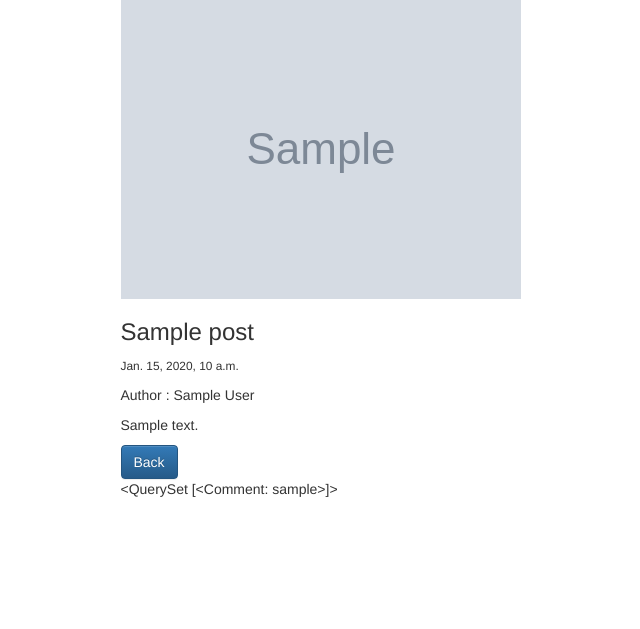
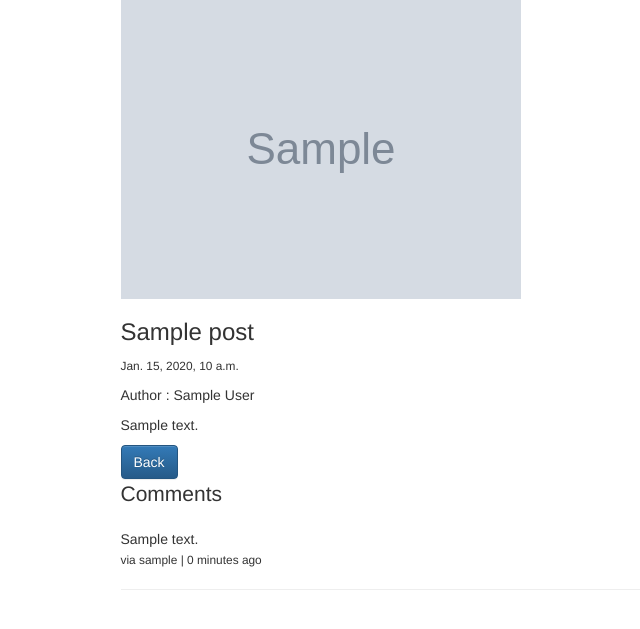
Before and after one commit to shawon922/django-blog, a Django app: page /posts/detail/1/ in a window 1280 px wide. Shown: the part 128-757 px from the top of the page, without its empty margins (242-882 px from the left). Run offline with Django 3.2, Linux system fonts and the light colour scheme; tables that the repository leaves empty hold one stand-in row (values such as "Sample post"); grey boxes marked "Sample" are stand-in pictures; data that the repository does not hold is empty; some libraries are stand-ins or nearby versions.

Commit message:
Added comment app using generic foreign key

```diff
--- a/comments/models.py
+++ b/comments/models.py
@@ -1,4 +1,6 @@
 from django.db import models
+from django.contrib.contenttypes.fields import GenericForeignKey
+from django.contrib.contenttypes.models import ContentType
 from django.conf import settings
 
 from posts.models import Post
@@ -6,7 +8,10 @@
 
 class Comment(models.Model):
     user_id = models.ForeignKey(settings.AUTH_USER_MODEL)
-    post_id = models.ForeignKey(Post)
+    # post_id = models.ForeignKey(Post)
+    content_type = models.ForeignKey(ContentType, on_delete=models.CASCADE, null=True)
+    object_id = models.PositiveIntegerField(null=True)
+    content_object = GenericForeignKey('content_type', 'object_id')
     content = models.TextField()
     timestamp = models.DateTimeField(auto_now_add=True)
 
--- a/posts/templates/posts/detail.html
+++ b/posts/templates/posts/detail.html
@@ -34,10 +34,20 @@
             </div>
 
             <div>
-                {{ post.comment_set.all }}
+                <p class="lead">
+                    Comments
+                </p>
+                {% for comment in comments %}
+                    <div class="">
+                        {{ comment.content }}
+                        <br>
+                        <small>via {{ comment.user_id.username }} | {{ comment.timestamp|timesince }} ago </small>
+                        <hr>
+                    </div>
+                {% endfor %}
             </div>
-            <div class="fb-comments" data-href="{{ post.get_build_absolute_uri }}" data-numposts="5"></div>
-
+            <!--<div class="fb-comments" data-href="{{ post.get_build_absolute_uri }}" data-numposts="5"></div>
+-->
         </div>
     </div>
 
--- a/posts/views.py
+++ b/posts/views.py
@@ -1,14 +1,16 @@
 from django.shortcuts import render, get_object_or_404, redirect
 from django.contrib import messages
+from django.contrib.contenttypes.models import ContentType
 from django.http import HttpResponse, HttpResponseRedirect, Http404
 from django.core.paginator import Paginator, EmptyPage, PageNotAnInteger
 
 from .models import Post
+from comments.models import Comment
 from .forms import PostForm
 
 
 def index(request):
-    posts_list = Post.objects.all() #.order_by("-timestamp")
+    posts_list = Post.objects.all()  # .order_by("-timestamp")
 
     paginator = Paginator(posts_list, 5)
     page_var = 'page1'
@@ -79,9 +81,14 @@
 def detail(request, id=None):
     post = get_object_or_404(Post, id=id)
 
+    content_type = ContentType.objects.get_for_model(Post)
+    obj_id = post.id
+    comments = Comment.objects.filter(content_type=content_type, object_id=obj_id)
+
     context = {
         'page_title': 'Post Detail',
-        'post': post
+        'post': post,
+        'comments': comments,
     }
     return render(request, 'posts/detail.html', context)
 
```
Also changed, not shown: comments/migrations/0001_initial.py, comments/migrations/0002_auto_20161130_0003.py (added).
